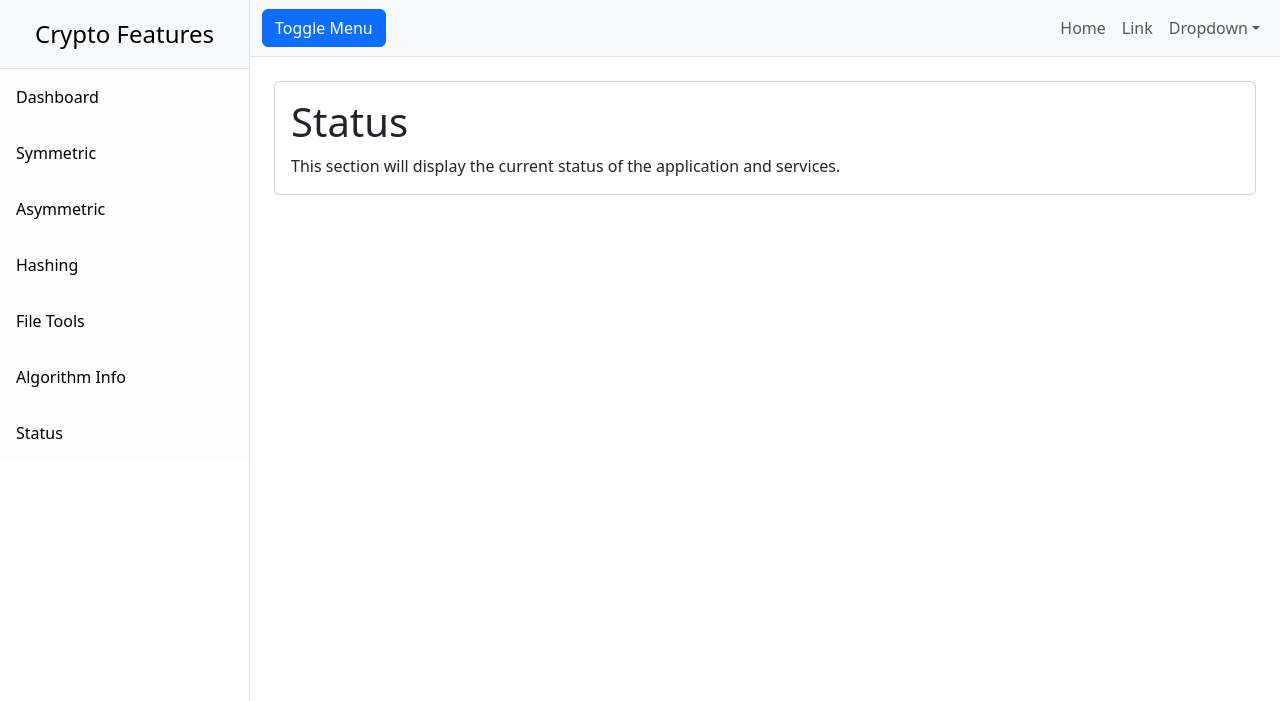
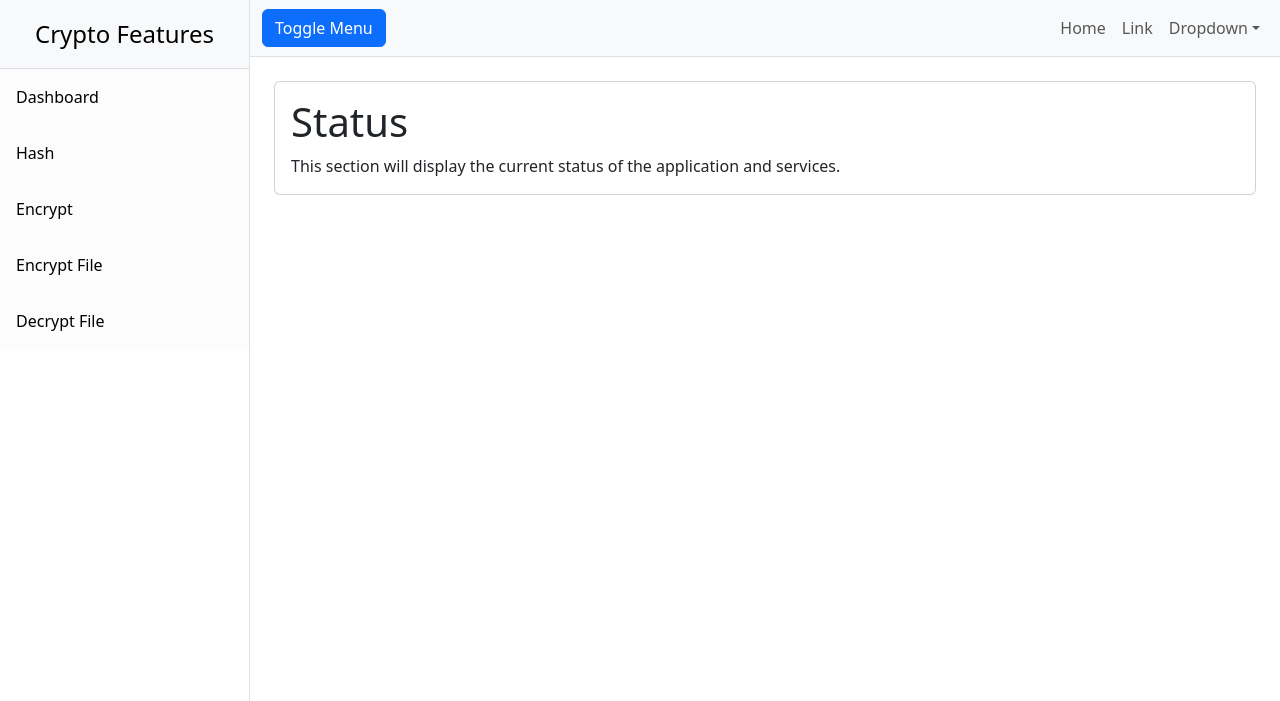
Before and after one commit to jlrnmng/cs3a_group10_AC_, a Flask app: page / in a window 1280 px wide. Shown: the top 701 px of the page. Run offline with Flask 3, Linux system fonts and the light colour scheme.

Commit message:
Set up Flask crypto app with encryption, decryption, hashing routes, base.html layout, and index page

```diff
--- a/app.py
+++ b/app.py
@@ -92,4 +92,4 @@ def hash_file_handler():
     return "Missing data", 400
 
 if __name__ == '__main__':
-    app.run(debug=True, host='0.0.0.0', port=5000)
+    app.run(debug=True)
--- a/templates/base.html
+++ b/templates/base.html
@@ -14,13 +14,11 @@
         <div class="border-end bg-white" id="sidebar-wrapper">
             <div class="sidebar-heading border-bottom bg-light">Crypto Features</div>
             <div class="list-group list-group-flush">
-                <a href="{{ url_for('dashboard') }}" class="list-group-item list-group-item-action list-group-item-light p-3">Dashboard</a>
-                <a href="{{ url_for('symmetric') }}" class="list-group-item list-group-item-action list-group-item-light p-3">Symmetric</a>
-                <a href="{{ url_for('asymmetric') }}" class="list-group-item list-group-item-action list-group-item-light p-3">Asymmetric</a>
-                <a href="{{ url_for('hashing') }}" class="list-group-item list-group-item-action list-group-item-light p-3">Hashing</a>
-                <a href="{{ url_for('file_tools') }}" class="list-group-item list-group-item-action list-group-item-light p-3">File Tools</a>
-                <a href="{{ url_for('algorithm_info') }}" class="list-group-item list-group-item-action list-group-item-light p-3">Algorithm Info</a>
-                <a href="{{ url_for('status') }}" class="list-group-item list-group-item-action list-group-item-light p-3">Status</a>
+                <a href="{{ url_for('index') }}" class="list-group-item list-group-item-action list-group-item-light p-3">Dashboard</a>
+                <a href="{{ url_for('hash_handler') }}" class="list-group-item list-group-item-action list-group-item-light p-3">Hash</a>
+                <a href="{{ url_for('encrypt') }}" class="list-group-item list-group-item-action list-group-item-light p-3">Encrypt</a>
+                <a href="{{ url_for('encrypt_file_handler') }}" class="list-group-item list-group-item-action list-group-item-light p-3">Encrypt File</a>
+                <a href="{{ url_for('decrypt_file_handler') }}" class="list-group-item list-group-item-action list-group-item-light p-3">Decrypt File</a>
             </div>
         </div>
         <!-- /#sidebar-wrapper -->
--- a/templates/index.html
+++ b/templates/index.html
@@ -1,6 +1,6 @@
 {% extends "base.html" %}
 
-{% block title %}Status - Crypto App{% endblock %}
+{% block title %}index - Crypto App{% endblock %}
 
 {% block content %}
 <div class="card">
```
Also changed, not shown: templates/dashboard.html (deleted, +0 -12 lines), templates/hash_text.html (added, +12 -0 lines), templates/hashing.html (deleted, +0 -13 lines), templates/decrypt_file.html (renamed from templates/algo_info.html), templates/encrypt_file.html (renamed from templates/symmetric.html), templates/encrypt_text.html (renamed from templates/assymetric.html).
